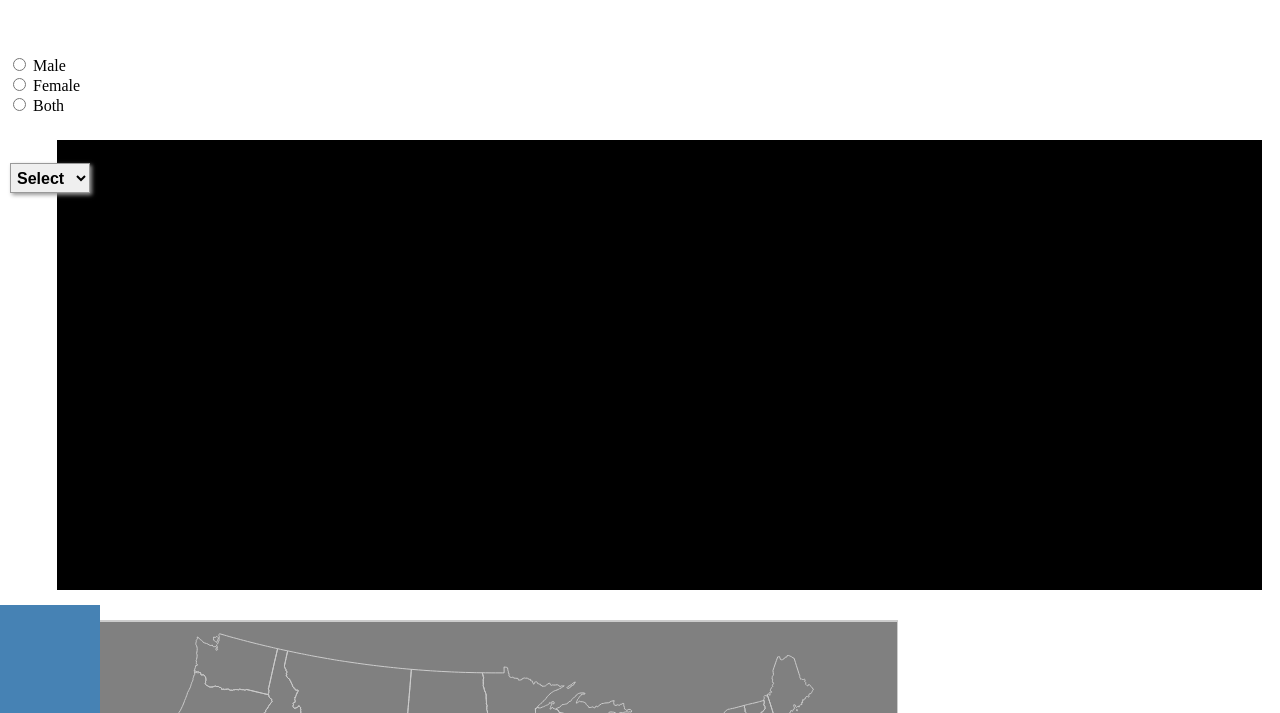
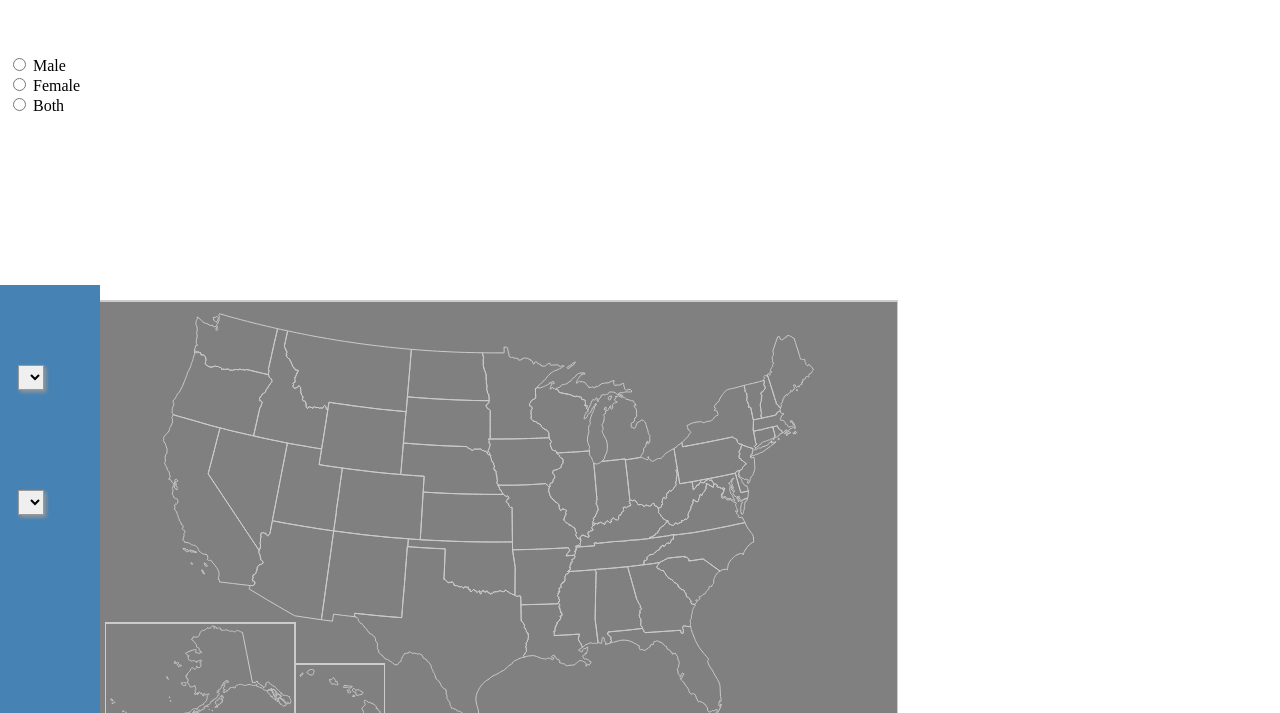
Before and after one commit to kmbursaw/2024_pilot_tracker, a plain HTML site: page Final_Projectv1/index.html in a window 1280 px wide. Shown: the part 87-800 px from the top of the page. Drawn offline with Linux system fonts and the light colour scheme.

Commit message:
Add files via upload

```diff
--- a/Final_Projectv1/css/style.css
+++ b/Final_Projectv1/css/style.css
@@ -1,10 +1,11 @@
 /*Add CSS styles here*/
 
+/* map */
 .map-container {
     display: flex;
     flex-direction: row;
     margin: 10px;
-    align-items: left;
+    align-items: right;
     z-index: 10;
 }
 
@@ -24,8 +25,15 @@
 }
 
 /*dropdown*/
+.dropdown-container {
+    display: flex;
+    flex-direction: column;
+    align-items: flex-start;
+    gap: 100px
+}
+
 .dropdown {
-    position: absolute;
+    position: relative;
     top: 250px;
     left: 10px;
     z-index: 10;
@@ -41,6 +49,7 @@ option {
     font-weight: normal;
 }
 
+/* radio buttons */
 #radio-buttons {
     margin: 20px; /* Adjust margin as needed */
 }
@@ -50,7 +59,7 @@ option {
     position: relative;
 }
 
-
+/* title */
 .title-container {
     display: flex;
     flex-direction: row;
--- a/Final_Projectv1/index.html
+++ b/Final_Projectv1/index.html
@@ -32,10 +32,15 @@
         <input type="radio" name="gender" value="female"> Female<br>
         <input type="radio" name="gender" value="other"> Both<br>
         </div>
+
+        <div class="dropdown-container">
+            <select id="attribute-dropdown" class="dropdown"></select>
+            <select id="year-dropdown" class="dropdown"></select>
+        </div>
+
         <div class="map-container"></div>
 
 
-        <div class="chart-container"></div>
 
 
         <!--you can also use this space for internal scripts;
--- a/Final_Projectv1/js/mainv2.js
+++ b/Final_Projectv1/js/mainv2.js
@@ -137,6 +137,7 @@ function setMap(){
             .attr("d", path);
 
         createDropdown();
+        createYearDropdown();
 
         var exampleData = [
             { State: "California", value: 50000 },
@@ -168,17 +169,20 @@ function setMap(){
 };
 
 //function to create a dropdown menu for attribute selection
-function createDropdown(pop_Vote){
+function createDropdown(country){
     //add select element
     var dropdown = d3.select("body")
         .append("select")
+        .attr("id", "attribute-dropdown")
         .attr("class", "dropdown")
         .attr("x", 0)
         .style("width", "80px")
         .style("height", "30px")
         .on("change", function(){
-            changeAttribute(this.value, pop_Vote)
+            changeAttribute(this.value, country)
         });
+
+    console.log ("Creating attribute dropdown")
 
 
     //add initial option
@@ -197,11 +201,12 @@ function createDropdown(pop_Vote){
     };
 
 
-function createyearDropdown(country){
+function createYearDropdown(country){
     //add select element
     var dropdown = d3.select("body")
         .append("select")
-        .attr("class", "dropdown")
+        .attr("id", "year-dropdown")
+        .attr("class", "yearDropdown")
         .attr("x", 0)
         .style("width", "80px")
         .style("height", "30px")
@@ -209,6 +214,7 @@ function createyearDropdown(country){
             changeAttribute(this.value, country)
         });
 
+    console.log("Creating year dropdown")
 
     //add initial option
     var titleOption = dropdown.append("option")
@@ -216,9 +222,12 @@ function createyearDropdown(country){
         .attr("disabled", "true")
         .text("Select");
 
+    var years = ["2018", "2019", "2020", "2021", "2022", "2023"];
+
+
     //add attribute name options
-    var attrOptions = dropdown.selectAll("attrOptions")
-        .data(attrArray)
+    var yearOptions = dropdown.selectAll("yearOptions")
+        .data(years)
         .enter()
         .append("option")
         .attr("value", function(d){ return d })
@@ -260,11 +269,11 @@ function setBarChart(data) {
 
 
     // Create the positional scales.
-    const x = d3.scaleLinear()
+    const y = d3.scaleLinear()
         .domain(d3.extent(data, d => d.value))
         .rangeRound([marginLeft, chartWidth - marginRight]);
 
-    const y = d3.scaleBand()
+    const x = d3.scaleBand()
         .domain(data.map(d => d.State))
         .rangeRound([marginTop, height - marginBottom])
         .padding(0.1);
```
